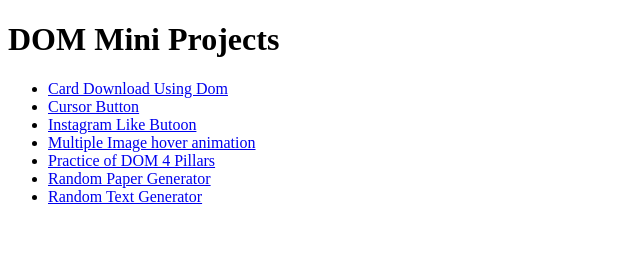
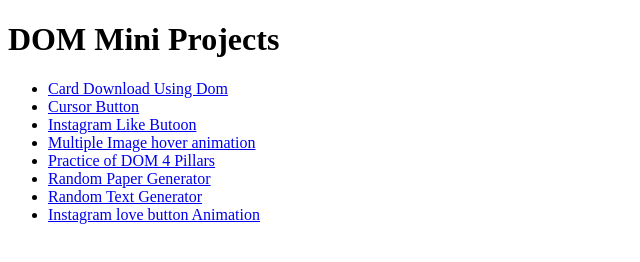
Before and after one commit to sreya-builds/DOM-Mini-Projects-In-Class, a plain HTML site: page index.html in a window 1280 px wide. Shown: the whole page, without its empty margins (0-640 px from the left). Drawn offline with Linux system fonts and the light colour scheme.

Commit message:
new change

```diff
--- a/index.html
+++ b/index.html
@@ -16,6 +16,7 @@
         <li><a href="./Practice of DOM 4 Pillars/index.html">Practice of DOM 4 Pillars</a></li>
         <li><a href="./Random Paper Generator/index.html">Random Paper Generator</a></li>
         <li><a href="./Random Text Generator/index.html">Random Text Generator</a></li>
+        <li><a href="./Instagram love button Animation/index.html">Instagram love button Animation</a></li>
     </ul>
 
 </body>
```
